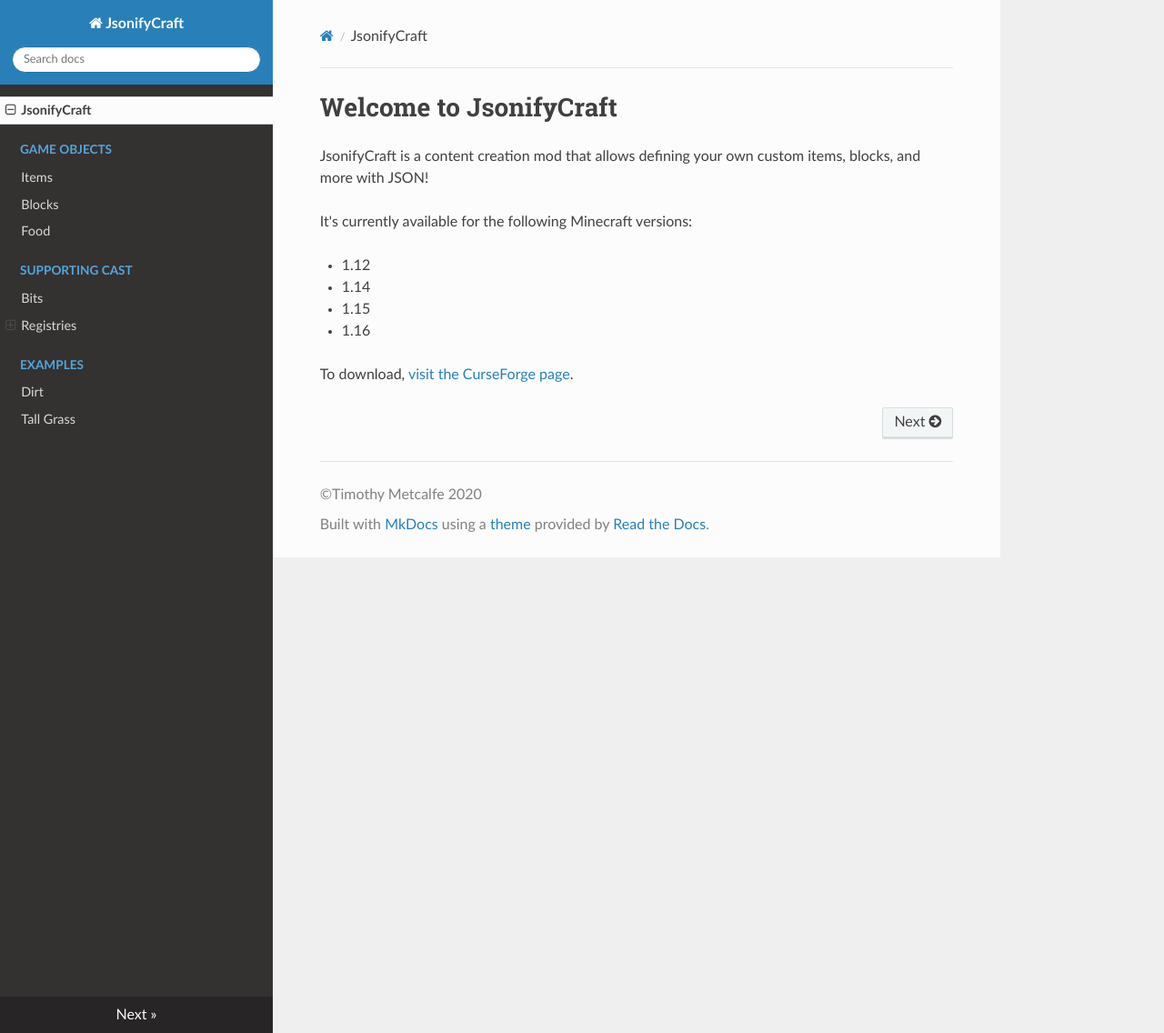
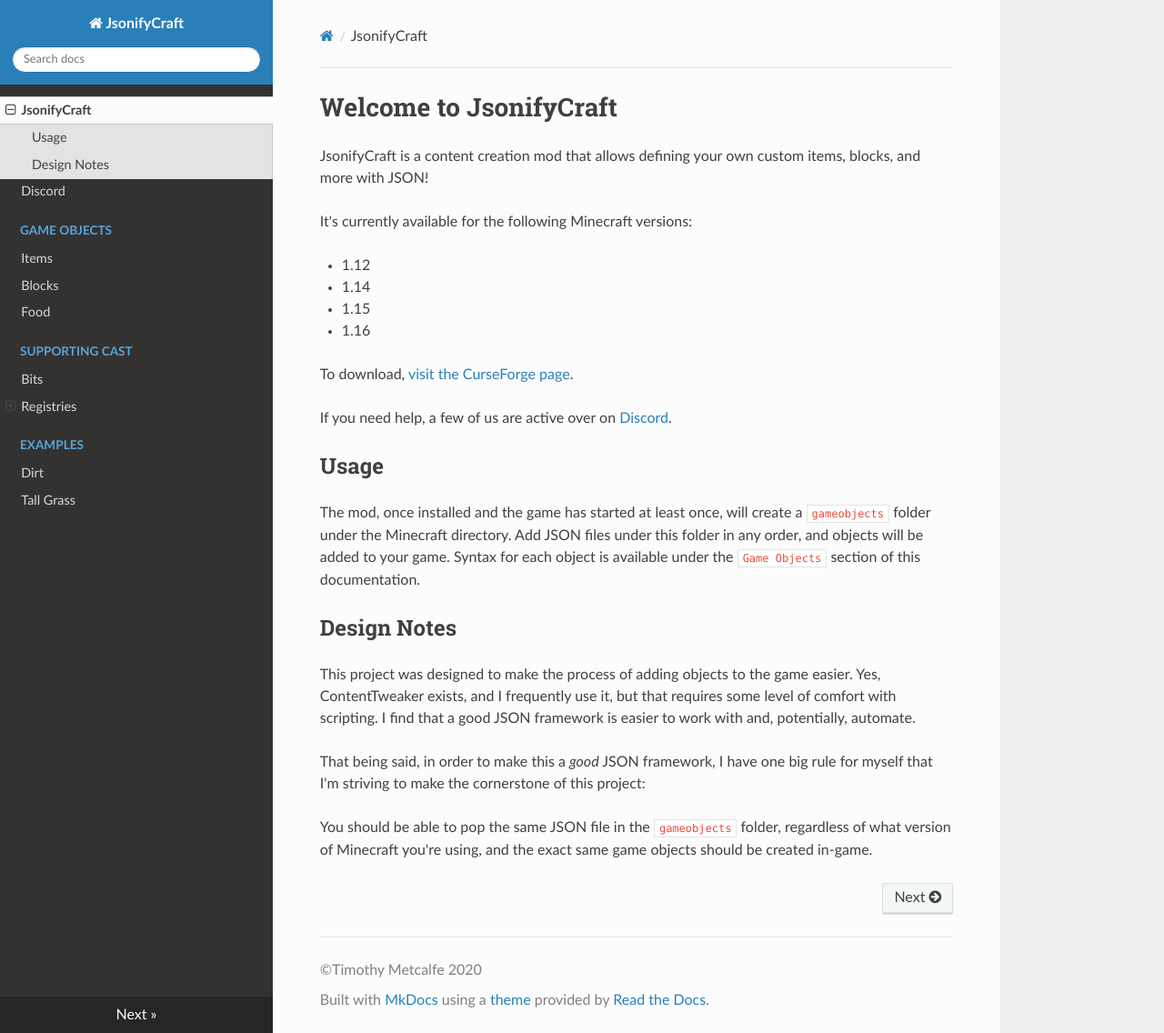
Before and after one commit to tmetcalfe89-zz/JsonifyCraft-docs, an MkDocs documentation site: the page built from docs/index.md, in a window 1280 px wide and 1136 px high. Shown: the whole window at 91% size. Built offline with MkDocs 1.6.1, drawn with Linux system fonts in a browser that asks for light colours; nearby versions of some CDN libraries.

Commit message:
Added Discord and details.

```diff
--- a/docs/index.md
+++ b/docs/index.md
@@ -10,3 +10,17 @@ It's currently available for the following Minecraft versions:
 * 1.16
 
 To download, <a href="https://www.curseforge.com/minecraft/mc-mods/jsonifycraft" target="_blank">visit the CurseForge page</a>.
+
+If you need help, a few of us are active over on [Discord](https://discord.gg/Ca2hx6X).
+
+## Usage
+
+The mod, once installed and the game has started at least once, will create a `gameobjects` folder under the Minecraft directory. Add JSON files under this folder in any order, and objects will be added to your game. Syntax for each object is available under the `Game Objects` section of this documentation.
+
+## Design Notes
+
+This project was designed to make the process of adding objects to the game easier. Yes, ContentTweaker exists, and I frequently use it, but that requires some level of comfort with scripting. I find that a good JSON framework is easier to work with and, potentially, automate.
+
+That being said, in order to make this a *good* JSON framework, I have one big rule for myself that I'm striving to make the cornerstone of this project:
+
+You should be able to pop the same JSON file in the `gameobjects` folder, regardless of what version of Minecraft you're using, and the exact same game objects should be created in-game.
--- a/mkdocs.yml
+++ b/mkdocs.yml
@@ -7,6 +7,7 @@ extra_css:
 - css/extra.css
 nav:
   - JsonifyCraft: 'index.md'
+  - Discord: 'https://discord.gg/Ca2hx6X'
   - Game Objects:
     - 'items.md'
     - 'blocks.md'
```
